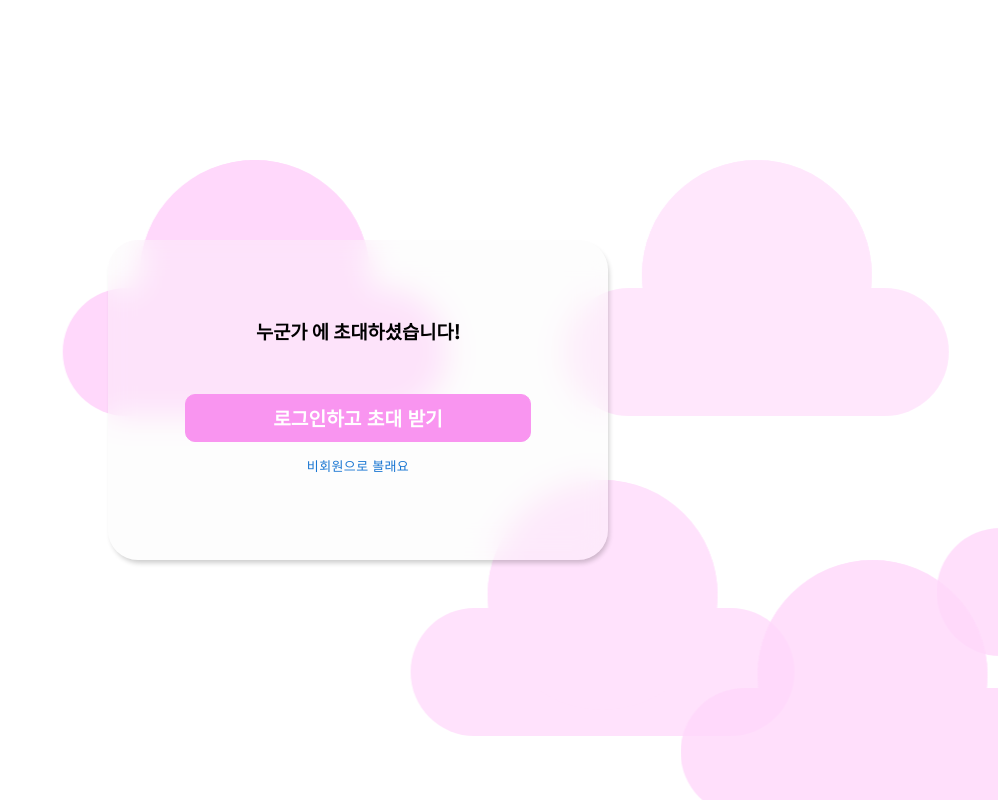
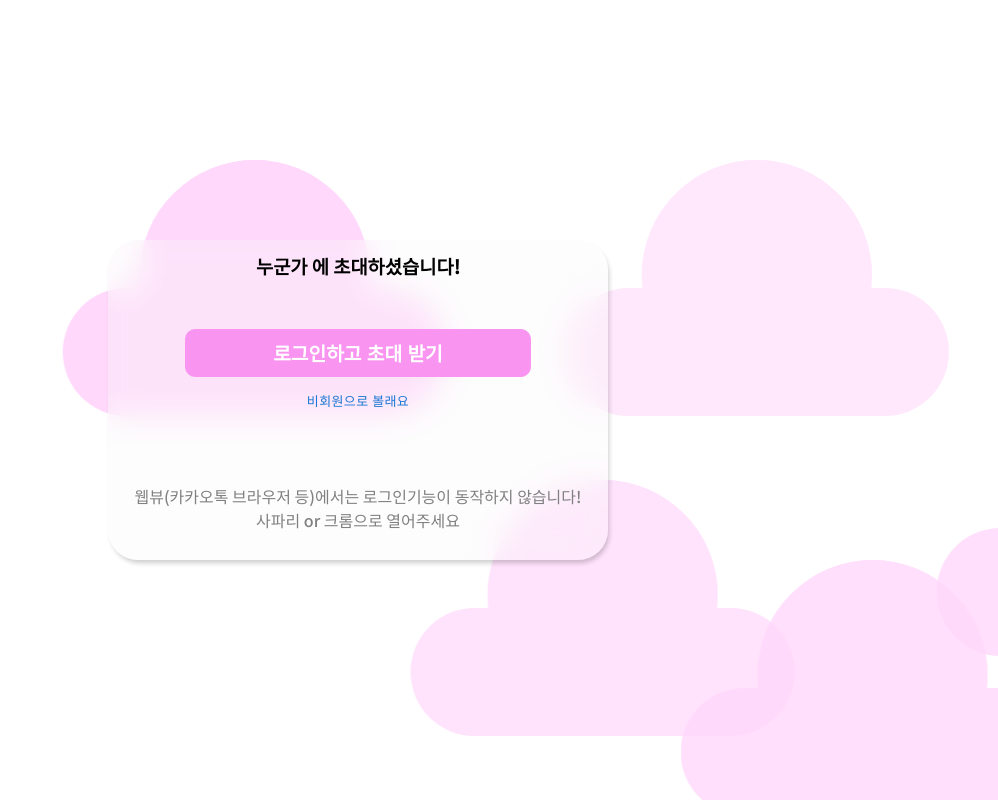
Before and after one commit to rkskekzzz/timong, a React (Create React App) app in the folder frontend/: page /invite in a window 1280 px wide. Shown: the whole page, without its empty margins (282-1280 px from the left). Built offline with nearby package versions, Linux system fonts and the light colour scheme; no server answers.

Commit message:
🐛 초대받은 후 response받기 전 navi하던 코드 수정

```diff
--- a/frontend/src/Pages/Invite/Invite.styled.ts
+++ b/frontend/src/Pages/Invite/Invite.styled.ts
@@ -58,6 +58,10 @@ const InviteBox = styled.div`
       #notAccept {
       }
     }
+    #notice {
+      color: gray;
+      text-align: center;
+    }
     backdrop-filter: blur(15px);
   }
 `;
--- a/frontend/src/Pages/Invite/Invite.tsx
+++ b/frontend/src/Pages/Invite/Invite.tsx
@@ -28,7 +28,7 @@ const Invite = () => {
   const invitor_name =
     split_location.length > 1 ? split_location[1].split('=')[1] : '';
 
-  const createCalendarRelation = () => {
+  const createCalendarRelation = async () => {
     for (let i = 0; i < state.calendarList.length; i++) {
       if (state.calendarList[i]._id === database_id) {
         alert('이미 초대된 캘린더입니다.');
@@ -37,7 +37,7 @@ const Invite = () => {
       }
     }
     const calendar = new User(calendarName, '', [], false, database_id);
-    addSignedUserCalendar(calendar, state);
+    await addSignedUserCalendar(calendar, state);
     navi('/calendar?id=' + database_id);
   };
 
@@ -97,6 +97,11 @@ const Invite = () => {
                 비회원으로 볼래요
               </Button>
             </div>
+            <p id="notice">
+              웹뷰(카카오톡 브라우저 등)에서는 로그인기능이 동작하지 않습니다!
+              <br />
+              사파리 or 크롬으로 열어주세요
+            </p>
           </>
         ) : (
           <CircularProgress sx={{ color: theme.main.theme }} />
```
